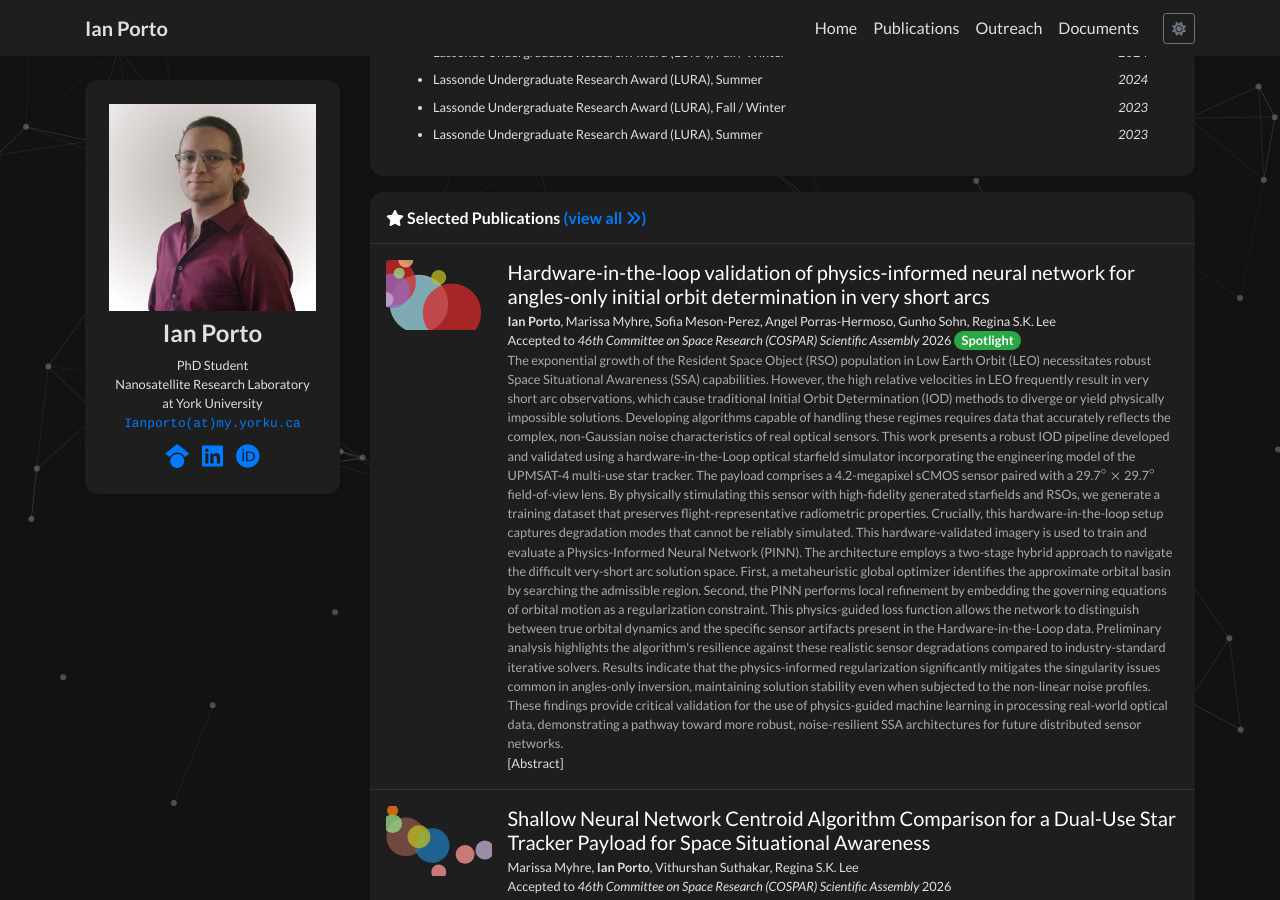
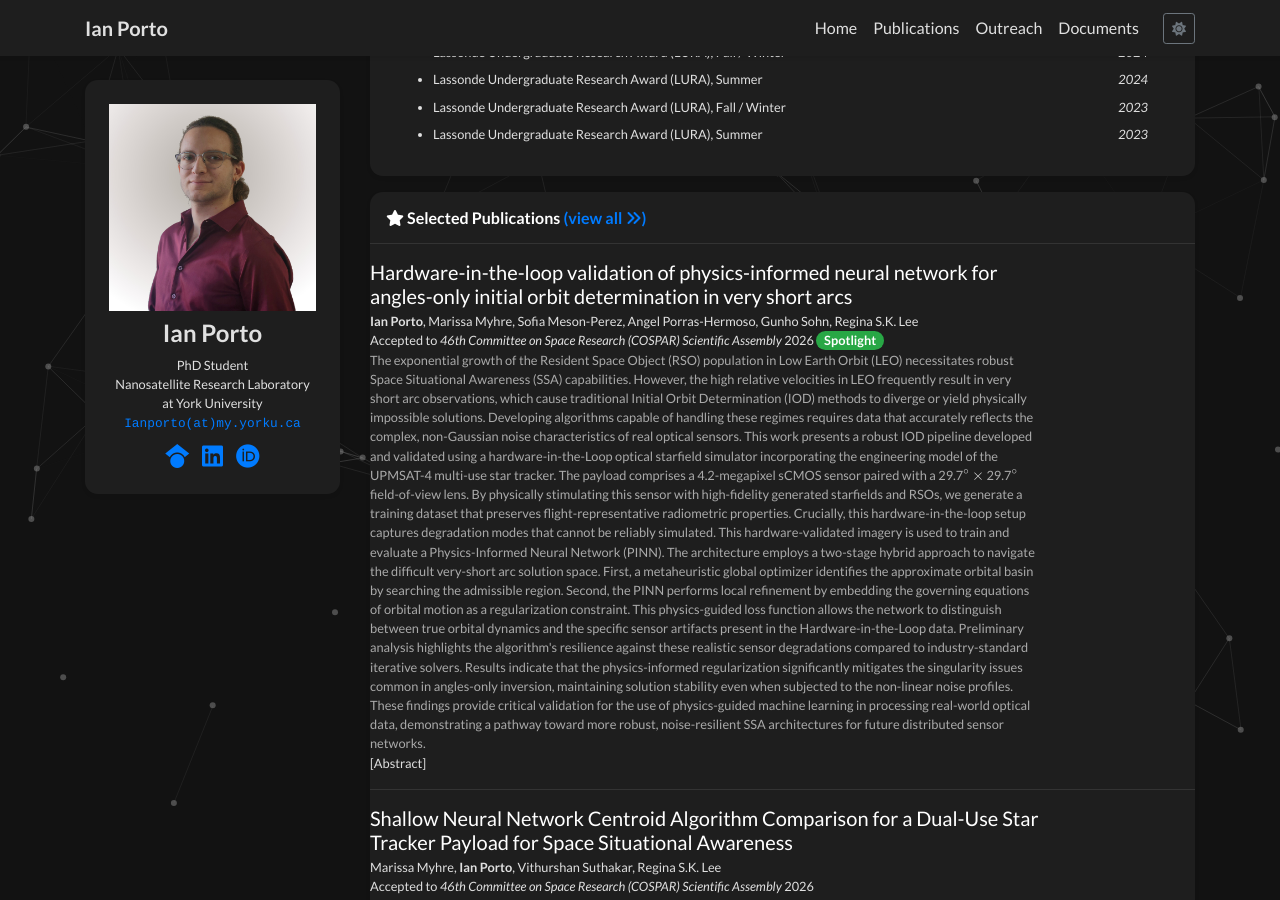
Before and after one commit to Ianpestrella/ianpestrella.github.io, a Jekyll site: the page built from index.html, in a window 1280 px wide and 900 px high, scrolled down 925 px. Built offline with Jekyll 4.4.1, drawn with Linux system fonts in a browser that asks for light colours; nearby versions of some CDN libraries; a style sheet for code colours, icons or effects is not loaded.

Commit message:
Update publication_item.html

```diff
--- a/_includes/widgets/publication_item.html
+++ b/_includes/widgets/publication_item.html
@@ -1,13 +1,11 @@
 {% assign item = include.item %}
 <div class="d-none d-md-block">
     <div class="row no-gutters {% unless include.hide_bottom_border %}border-bottom{% endunless %} border-gray">
+        {% if item.cover %}
         <div class="col-md-3 col-xl-2 mb-md-0 p-md-3">
-            {%- if item.cover -%}
             <img data-src="{{ item.cover | relative_url }}" alt="{{ item.title }}" class="lazy w-100 rounded-sm" src="{{ '/assets/images/empty_300x200.png' | relative_url }}">
-            {%- else -%}
-            <svg class="bubble-visual-hash lazy w-100 rounded-sm" data-bubble-visual-hash="{{ item.id }}" viewBox="0 0 300 200"></svg>
-            {%- endif -%}
         </div>
+        {% endif %}
         <div class="col-md-9 col-xl-10 p-3 pl-md-0">
             <h5 class="mt-0 mb-1 font-weight-normal">{{ item.title }}</h5>
             <p class="mt-0 mb-0 small">{% include widgets/author_list.html authors=item.authors %}</p>
```
